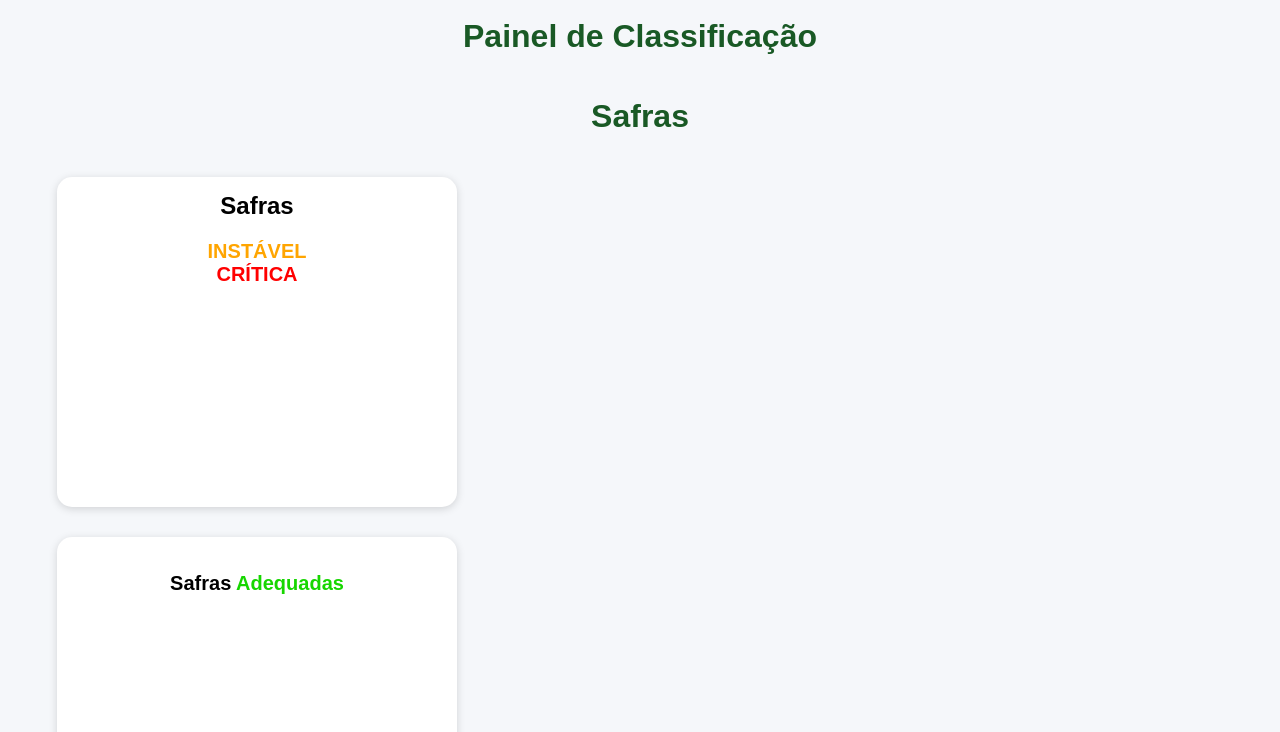
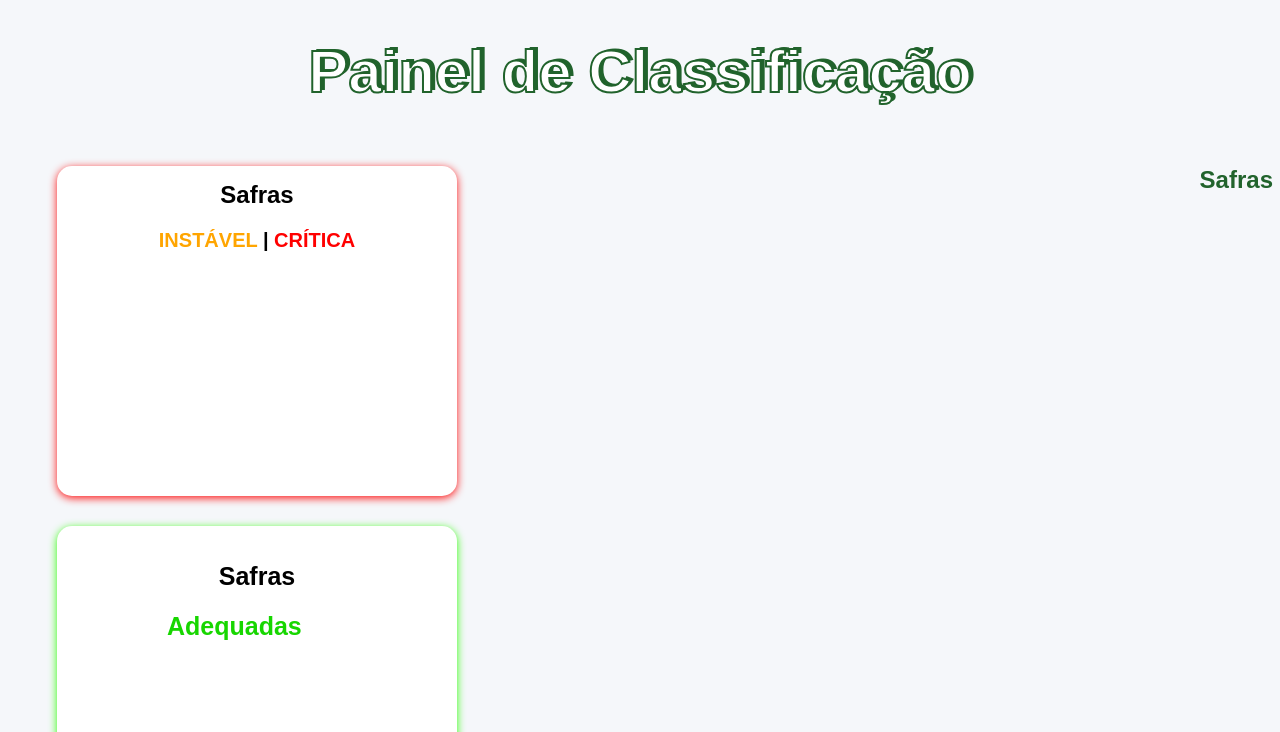
Before and after one commit to Hikari-Wasabi/Frontend, a website: page public/pages/safras.html in a window 1280 px wide. Shown: the part 68-800 px from the top of the page. Drawn offline with Linux system fonts and the light colour scheme; no server answers.

Commit message:
ajustando o css das safras e alinhando

```diff
--- a/public/pages/safras.html
+++ b/public/pages/safras.html
@@ -27,25 +27,27 @@
         <h1> Painel de Classificação</h1>
     </div>
     <div class="all-in-container">
-        <h1 style="display: flex; justify-content: center; align-items: center;" class="title-safra">Safras</h1>
         <section class="section_main">
             <div class="container">
                 <div class="cards-laterais">
                     <div id="div_situacao_safra_critica" class="card-instavel-critica">
                         <h2>Safras</h2>
                         <h3>
-                            <span class="instavel">INSTÁVEL </span> <br>
+                            <span class="instavel">INSTÁVEL </span> |
                             <span class="critica">CRÍTICA</span>
                         </h3>
 
                     </div>
 
                     <div id="div_situacao_safra_adequado" class="card-adequada">
-                        <h3>Safras <span class="titulo-verde">Adequadas</span></h3>
+                        <h2>Safras</h2>
+                        <h3><span class="titulo-verde">Adequadas</span></h3>
                     </div>
                 </div>
-
+                <div class="container-safras">
+                    <h1 class="title-safras">Safras</h1>
                     <div id="div_safras" class="container_cards">
+                    </div>
 
                 </div>
             </div>
@@ -152,15 +154,13 @@
                         <p>Sensor #${listaSafrasCriticas[i].idsensor}</p>
                         <div>
                             <img src="
-                                ${
-                                (listaSafrasCriticas[i].situacao_temperatura == "adequado" && "../assets/sunny.png")
+                                ${(listaSafrasCriticas[i].situacao_temperatura == "adequado" && "../assets/sunny.png")
                     ||
                     "../assets/notSunny.png"
                     }
                             " alt="Temperatura adequada">
                             <img src="
-                                ${
-                                (listaSafrasCriticas[i].situacao_umidade == "adequado" && "../assets/drop.png")
+                                ${(listaSafrasCriticas[i].situacao_umidade == "adequado" && "../assets/drop.png")
                     ||
                     "../assets/notDrop.png"
                     }
--- a/public/styles/safras.css
+++ b/public/styles/safras.css
@@ -14,9 +14,24 @@ body {
     display: flex;
     align-items: center;
     justify-content: center;
-    color: #195925;
-    font-weight: bolder;
+    font-size: 30px;
+    font-weight: 400;
+    color: #ffffff;
+    text-shadow:
+        4px -2px 0 #21632c;
+    -webkit-text-stroke: 2px #21632c;
+}
 
+.container_cards {
+    display: flex;
+    justify-content: center;
+    gap: 20px;
+}
+
+.title-safras {
+    color: #21632c;
+    margin: 0 auto 20px auto;
+    text-align: center;
 }
 
 .section_main {
@@ -41,12 +56,19 @@ body {
     width: 400px;
 }
 
-.card-instavel-critica,
+.card-instavel-critica {
+    background: white;
+    padding: 15px 20px;
+    border-radius: 15px;
+    box-shadow: 0 2px 8px rgba(255, 0, 0, 0.938);
+    height: 300px;
+}
+
 .card-adequada {
     background: white;
     padding: 15px 20px;
     border-radius: 15px;
-    box-shadow: 0 2px 8px rgba(0, 0, 0, 0.15);
+    box-shadow: 0 2px 8px rgb(43, 255, 0);
     height: 300px;
 }
 
@@ -64,17 +86,19 @@ body {
     font-weight: bold;
 }
 
-.card-adequada h3 {
+.card-adequada h2 {
     color: black;
     text-align: center;
-    font-size: 20px;
-    margin-bottom: 15px;
+    font-size: 25px;
     font-weight: bold;
 }
 
 .titulo-verde {
     color: #17d600;
+    text-align: center;
+    font-size: 25px;
     font-weight: bold;
+    margin-left: 90px;
 }
 
 .instavel {
```
Lines whose indentation alone changed are shown as unchanged.
